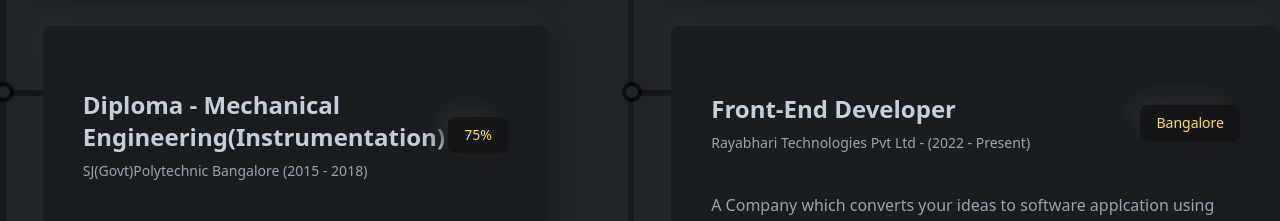
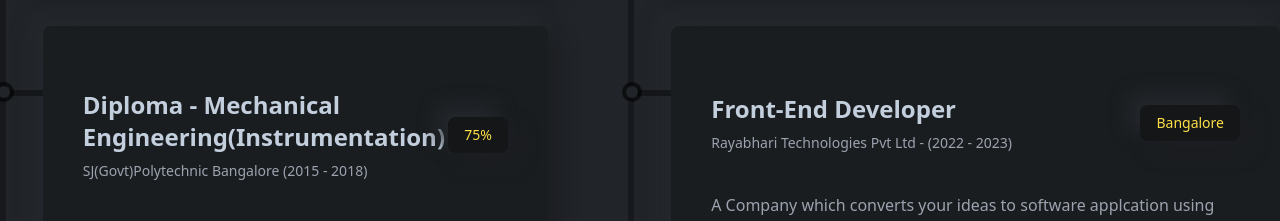
Before and after one commit to chandanhm1999/Chandan21, a React (Create React App) app: page / in a window 1280 px wide. Shown: the part 4140-4361 px from the top of the page. Built offline with nearby package versions, Linux system fonts and the light colour scheme.

Commit message:
Update Education.js

```diff
--- a/src/components/resume/Education.js
+++ b/src/components/resume/Education.js
@@ -52,7 +52,7 @@
           />
           <ResumeCard
             title="Front-End Developer"
-            subTitle="Rayabhari Technologies Pvt Ltd - (2022 - Present)"
+            subTitle="Rayabhari Technologies Pvt Ltd - (2022 - 2023)"
             result="Bangalore"
             des="A Company which converts your ideas to software applcation using trending technologies. A Front-End Developer is someone who creates websites and web applications."
           />
```
